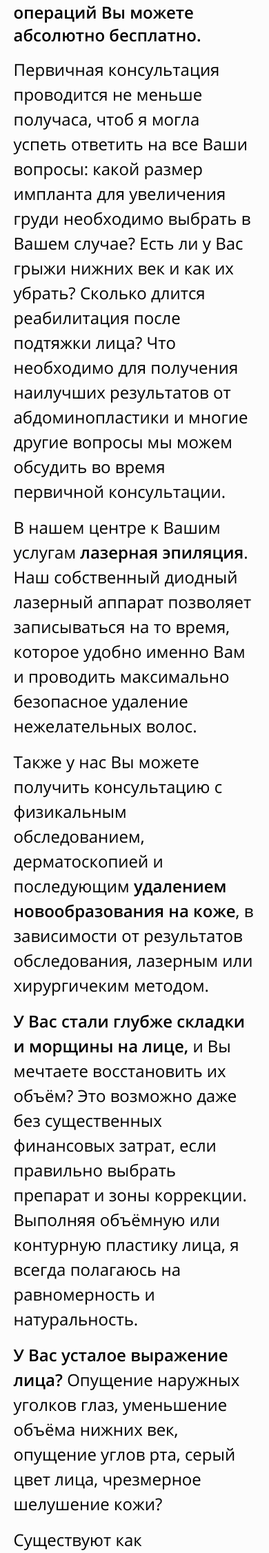
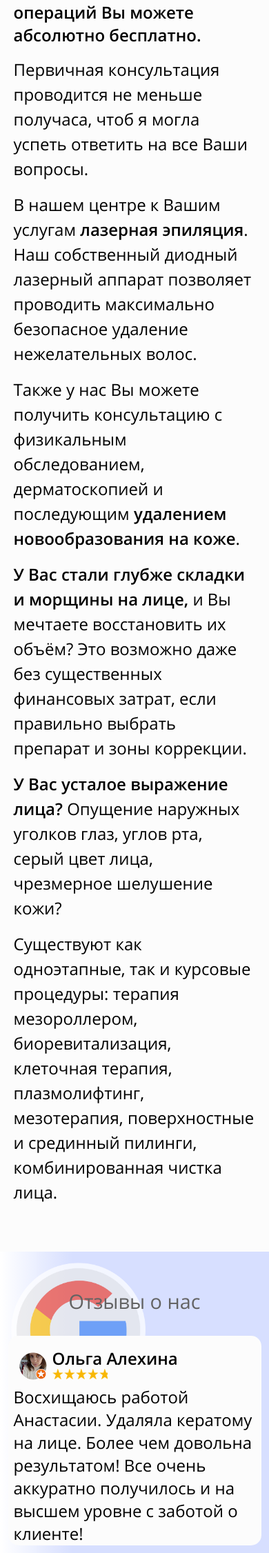
Before and after one commit to fgtb599/alterant, a PHP site: page / in a window 390 px wide. Shown: the part 1765-4017 px from the top of the page at 69% size. Run offline with PHP 8.4, Linux system fonts and the light colour scheme.

Commit message:
Add files via upload

```diff
--- a/css/style.css
+++ b/css/style.css
@@ -808,6 +808,11 @@ div.p404 {
     width: 90%;
     margin: 1% auto;
   }
+  .review1,
+  .review2,
+  .review3 {
+    max-height: 17rem;
+  }
   .contact1 a {
     color: #000000;
   }
--- a/css/style.less
+++ b/css/style.less
@@ -765,6 +765,9 @@ div.p404 {
     width: 90%;
     margin: 1% auto;
   }
+  .review1, .review2, .review3 {
+    max-height: 17rem;
+  }
   .contact1 a {
     color: @primary-color-font-s;
   }
--- a/index.html
+++ b/index.html
@@ -126,22 +126,18 @@
       </section>
       <section class="about3">
         <h4>Получить консультацию относительно пластических операций Вы можете абсолютно бесплатно.</h4>
-        <p>Первичная консультация проводится не меньше получаса, чтоб я могла успеть ответить на все Ваши вопросы: какой размер импланта для увеличения груди необходимо выбрать в Вашем случае? Есть ли у Вас грыжи нижних век и как их убрать? Сколько длится реабилитация после подтяжки лица? Что необходимо для получения наилучших результатов от абдоминопластики и многие другие вопросы мы можем обсудить во время первичной консультации.</p>
+        <p>Первичная консультация проводится не меньше получаса, чтоб я могла успеть ответить на все Ваши вопросы.</p>
         <p>В нашем центре к Вашим услугам <strong>лазерная эпиляция</strong>.
           Наш собственный диодный лазерный аппарат позволяет
-          записываться на то время, которое удобно именно Вам и
           проводить максимально безопасное удаление нежелательных волос.</p>
         <p>Также у нас Вы можете получить консультацию с физикальным обследованием,
-          дерматоскопией и последующим <strong>удалением новообразования на коже</strong>, в зависимости
-          от результатов обследования, лазерным или хирургичеким методом.</p>
+          дерматоскопией и последующим <strong>удалением новообразования на коже</strong>.</p>
         <p><strong>У Вас стали глубже складки и морщины на лице,</strong>
           и Вы мечтаете восстановить их объём? Это возможно даже без
           существенных финансовых затрат, если правильно выбрать препарат
-          и зоны коррекции. Выполняя объёмную или контурную пластику лица,
-          я всегда полагаюсь на равномерность и натуральность.</p>
+          и зоны коррекции.</p>
         <p><strong>У Вас усталое выражение лица?</strong> Опущение
-          наружных уголков глаз, уменьшение объёма нижних век,
-          опущение углов рта, серый цвет лица, чрезмерное шелушение кожи?
+          наружных уголков глаз, углов рта, серый цвет лица, чрезмерное шелушение кожи?
         <p>Существуют как одноэтапные, так и курсовые процедуры:
           терапия мезороллером, биоревитализация, клеточная терапия,
           плазмолифтинг, мезотерапия, поверхностные и срединный пилинги,
```
